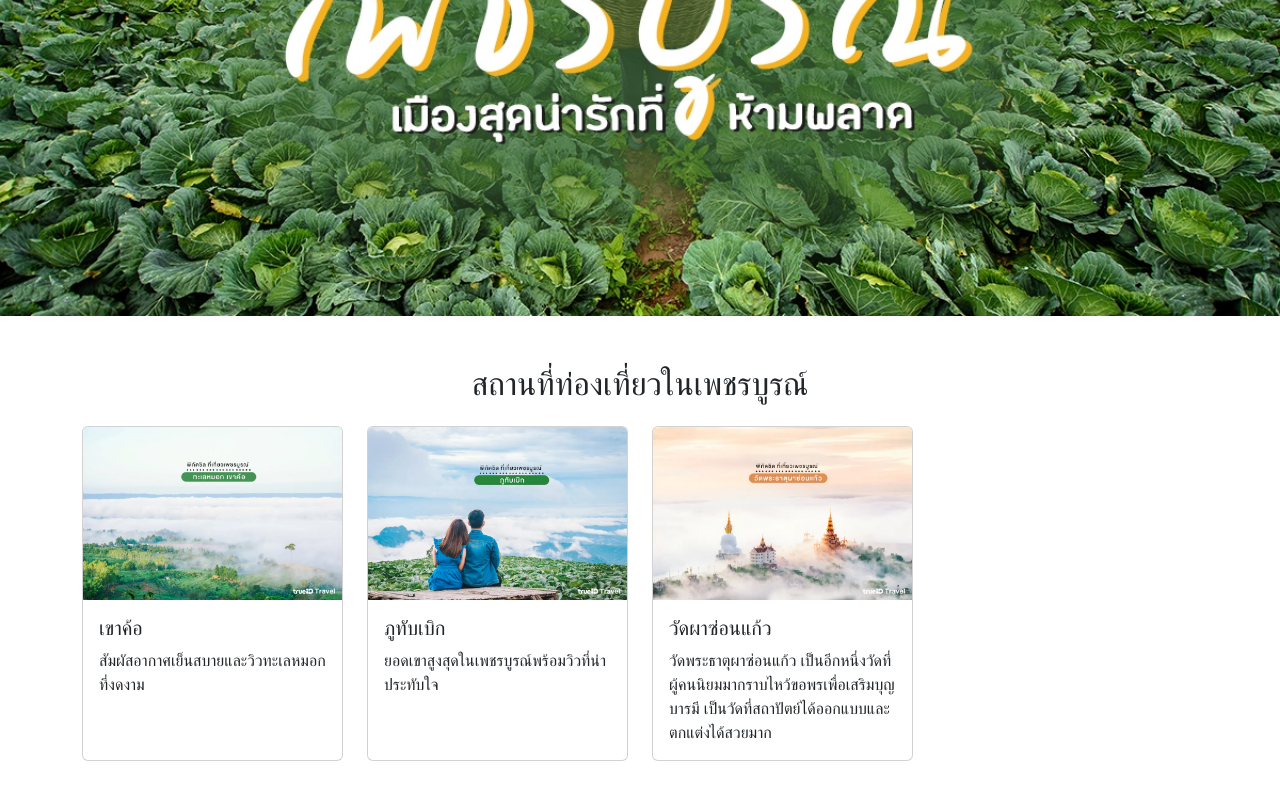
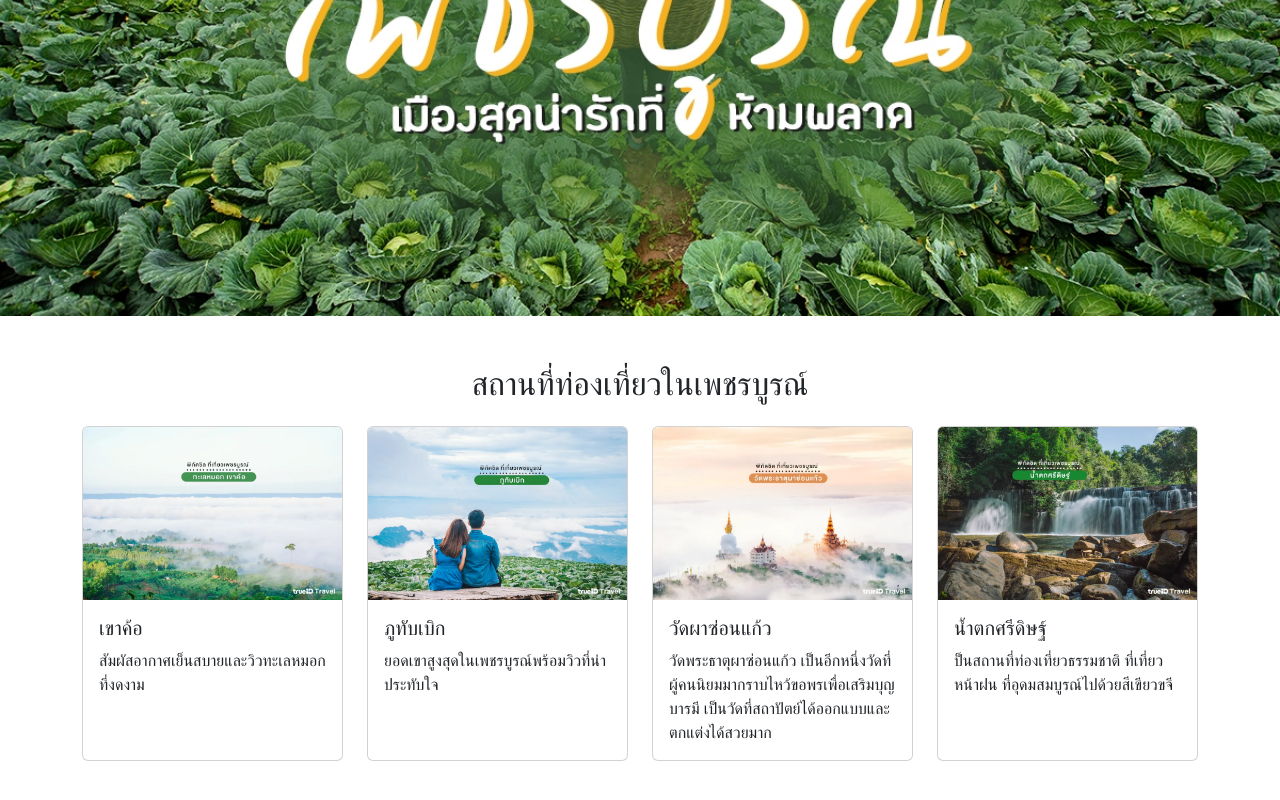
Before and after one commit to Kanyanat1123/66160002_Hw2_Bootstrap, a plain HTML site: page index.html in a window 1280 px wide. Shown: the part 412-1212 px from the top of the page. Drawn offline with nearby package versions, Linux system fonts and the light colour scheme.

Commit message:
สถานที่ท่องเที่ยวที่ยว 3

```diff
--- a/index.html
+++ b/index.html
@@ -92,3 +92,12 @@
                     </div>
                 </div>
             </div>
+            <div class="col">
+                <div class="card h-100">
+                    <img src="image/eea4c980-5857-11ee-a45f-ef5bf625ee70_webp_original.webp" class="card-img-top" alt="นํ้าตก">
+                    <div class="card-body">
+                        <h5 class="card-title">นํ้าตกศรีดิษฐ์</h5>
+                        <p class="card-text">ป็นสถานที่ท่องเที่ยวธรรมชาติ ที่เที่ยวหน้าฝน ที่อุดมสมบูรณ์ไปด้วยสีเขียวขจี </p>
+                    </div>
+                </div>
+            </div>
```
Also changed, not shown: image/eea4c980-5857-11ee-a45f-ef5bf625ee70_webp_original.webp (added).
